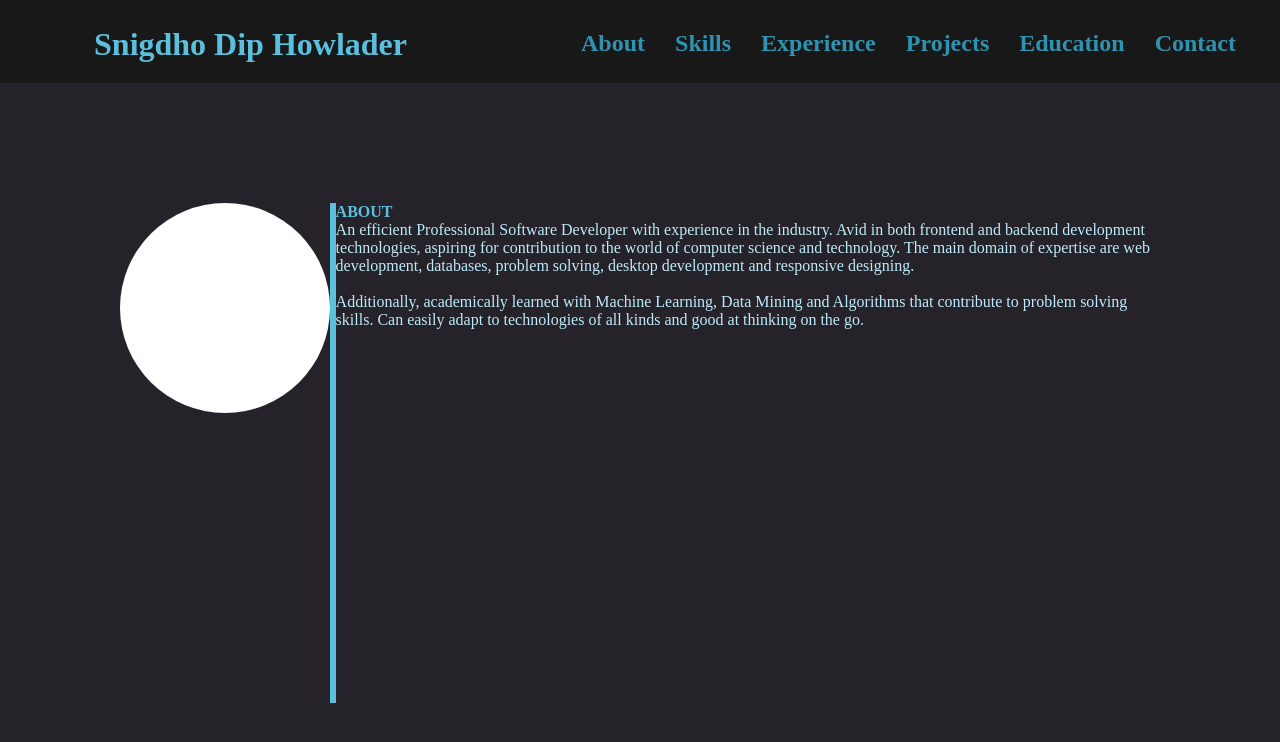
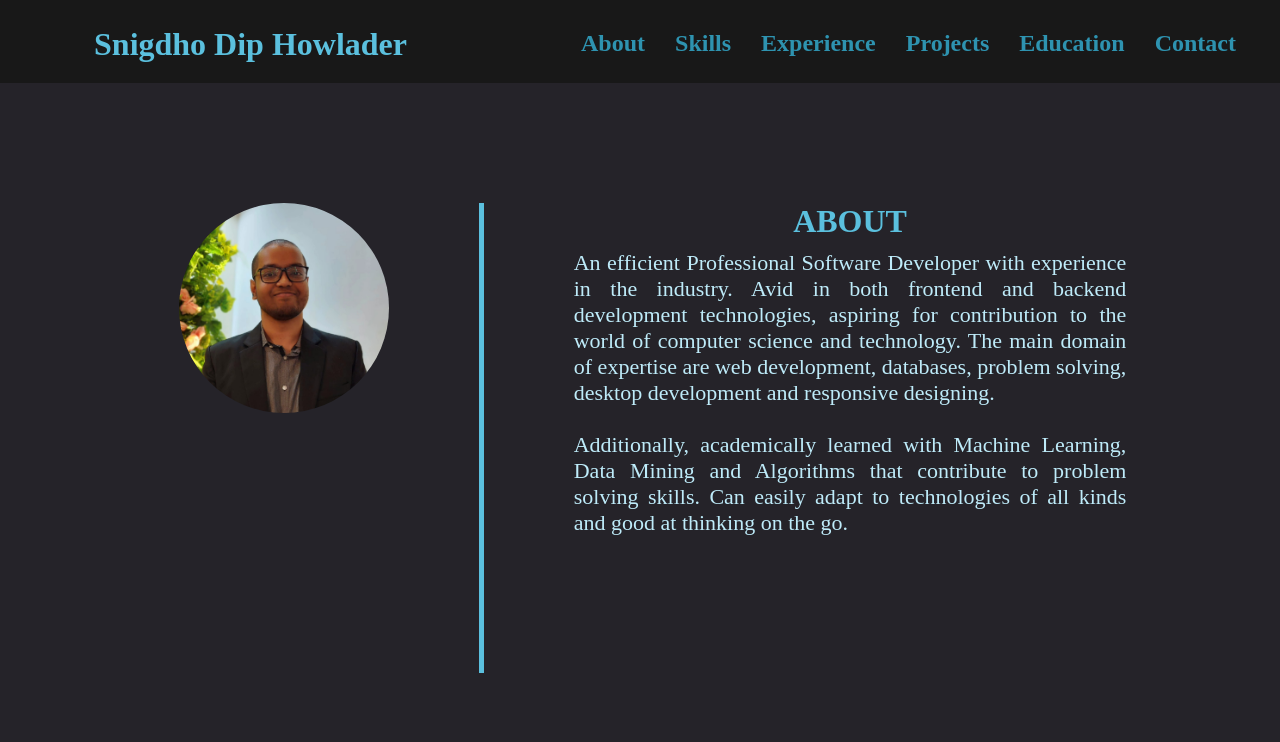
Before and after one commit to snigdho611/snigdho611.dev, a Next.js app: page / in a window 1280 px wide. Shown: the top 742 px of the page. Built offline with nearby package versions, Linux system fonts and the light colour scheme.

Commit message:
About section completed

```diff
--- a/pages/index.tsx
+++ b/pages/index.tsx
@@ -1,7 +1,5 @@
 import type { NextPage } from "next";
 import Head from "next/head";
-import Image from "next/image";
-import styles from "styles/main.module.css";
 import Navbar from "components/Navbar";
 import About from "components/About";
 
--- a/src/components/About/index.tsx
+++ b/src/components/About/index.tsx
@@ -5,10 +5,11 @@ const index = () => {
     <div>
       <div
         style={{
-          padding: "120px",
+          marginTop: "120px",
+          marginLeft: "14%",
           display: "flex",
           flexDirection: "row",
-          //   border: "1px solid white",
+          width: "74%",
         }}
       >
         <div
@@ -18,18 +19,33 @@ const index = () => {
             width: "210px",
             minWidth: "210px",
             height: "210px",
+            backgroundImage: "url('/profilepic.jpg')",
+            backgroundSize: "cover",
           }}
         ></div>
         <div
           style={{
             backgroundColor: "#5BC0DE",
-            height: "500px",
-            width: "15px",
+            height: "470px",
+            width: "25px",
+            margin: "0 90px",
           }}
         ></div>
         <div>
-          <div style={{ color: "#5BC0DE", fontWeight: "bold" }}>ABOUT</div>
-          <div style={{ color: "#BEEBF9" }}>
+          <div
+            style={{
+              color: "#5BC0DE",
+              fontWeight: "bold",
+              fontSize: "32px",
+              textAlign: "center",
+              marginBottom: "10px",
+            }}
+          >
+            ABOUT
+          </div>
+          <div
+            style={{ color: "#BEEBF9", fontSize: "22px", textAlign: "justify" }}
+          >
             An efficient Professional Software Developer with experience in the
             industry. Avid in both frontend and backend development
             technologies, aspiring for contribution to the world of computer
--- a/src/components/Navbar/Links/index.tsx
+++ b/src/components/Navbar/Links/index.tsx
@@ -13,12 +13,36 @@ const index = () => {
         marginLeft: "265px",
       }}
     >
-      <div style={{ marginLeft: "30px", color: "#2E93B0" }}>About</div>
-      <div style={{ marginLeft: "30px", color: "#2E93B0" }}>Skills</div>
-      <div style={{ marginLeft: "30px", color: "#2E93B0" }}>Experience</div>
-      <div style={{ marginLeft: "30px", color: "#2E93B0" }}>Projects</div>
-      <div style={{ marginLeft: "30px", color: "#2E93B0" }}>Education</div>
-      <div style={{ marginLeft: "30px", color: "#2E93B0" }}>Contact</div>
+      <div style={{ marginLeft: "30px" }}>
+        <a href="#" style={{ textDecoration: "none", color: "#2E93B0" }}>
+          About
+        </a>
+      </div>
+      <div style={{ marginLeft: "30px" }}>
+        <a href="#" style={{ textDecoration: "none", color: "#2E93B0" }}>
+          Skills
+        </a>
+      </div>
+      <div style={{ marginLeft: "30px" }}>
+        <a href="#" style={{ textDecoration: "none", color: "#2E93B0" }}>
+          Experience
+        </a>
+      </div>
+      <div style={{ marginLeft: "30px" }}>
+        <a href="#" style={{ textDecoration: "none", color: "#2E93B0" }}>
+          Projects
+        </a>
+      </div>
+      <div style={{ marginLeft: "30px" }}>
+        <a href="#" style={{ textDecoration: "none", color: "#2E93B0" }}>
+          Education
+        </a>
+      </div>
+      <div style={{ marginLeft: "30px" }}>
+        <a href="#" style={{ textDecoration: "none", color: "#2E93B0" }}>
+          Contact
+        </a>
+      </div>
     </div>
   );
 };
--- a/src/components/Navbar/index.tsx
+++ b/src/components/Navbar/index.tsx
@@ -7,35 +7,9 @@ interface NavbarProps {
 
 const index: React.FC<NavbarProps> = ({ children }) => {
   return (
-    <div
-      style={{
-        backgroundColor: "#181818",
-        color: "white",
-        height: "83px",
-      }}
-    >
-      <div
-        style={{
-          display: "flex",
-          flexDirection: "row",
-          justifyContent: "center",
-        }}
-      >
-        <div
-          style={{
-            fontSize: "32px",
-            fontFamily: "Agency FB",
-            fontWeight: "bold",
-            paddingLeft: "50px",
-            paddingTop: "26px",
-            color: "#5BC0DE",
-            whiteSpace: "nowrap",
-            width: "15%",
-          }}
-        >
-          {children}
-        </div>
-
+    <div className="Navbar">
+      <div className="flexBox">
+        <div className="name">{children}</div>
         <Links />
       </div>
     </div>
--- a/src/styles/globals.css
+++ b/src/styles/globals.css
@@ -5,3 +5,28 @@ body {
   font-family: "Agency FB";
   background-color: #252329;
 }
+
+.Navbar {
+  background-color: #181818;
+  color: white;
+  height: 83px;
+  position: sticky;
+  top: 0;
+}
+
+.Navbar .flexBox {
+  display: flex;
+  flex-direction: row;
+  justify-content: center;
+}
+
+.Navbar .name {
+  font-size: 32px;
+  font-family: Agency FB;
+  font-weight: bold;
+  padding-left: 50px;
+  padding-top: 26px;
+  color: #5bc0de;
+  white-space: nowrap;
+  width: 15%;
+}
```
Also changed, not shown: public/profilepic.jpg (added), src/styles/main.module.css (deleted).
